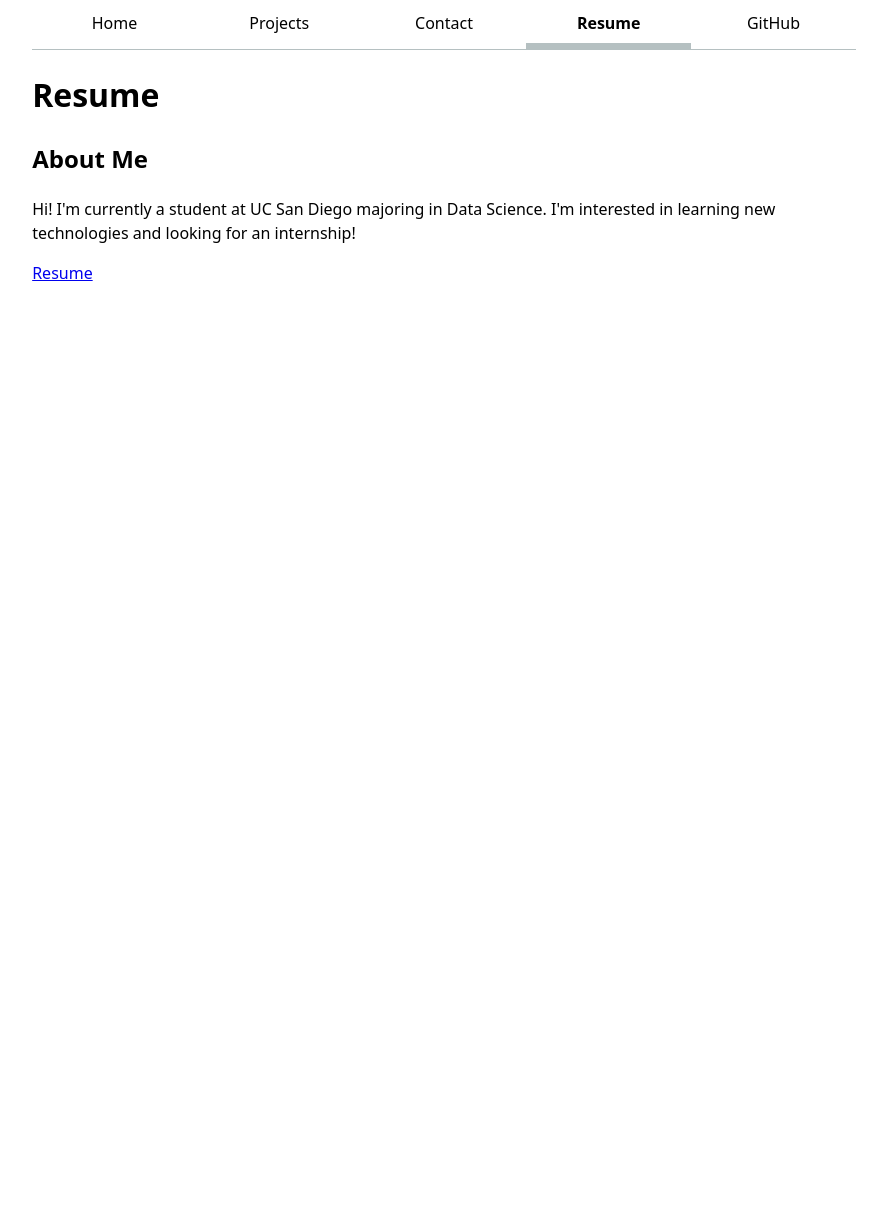
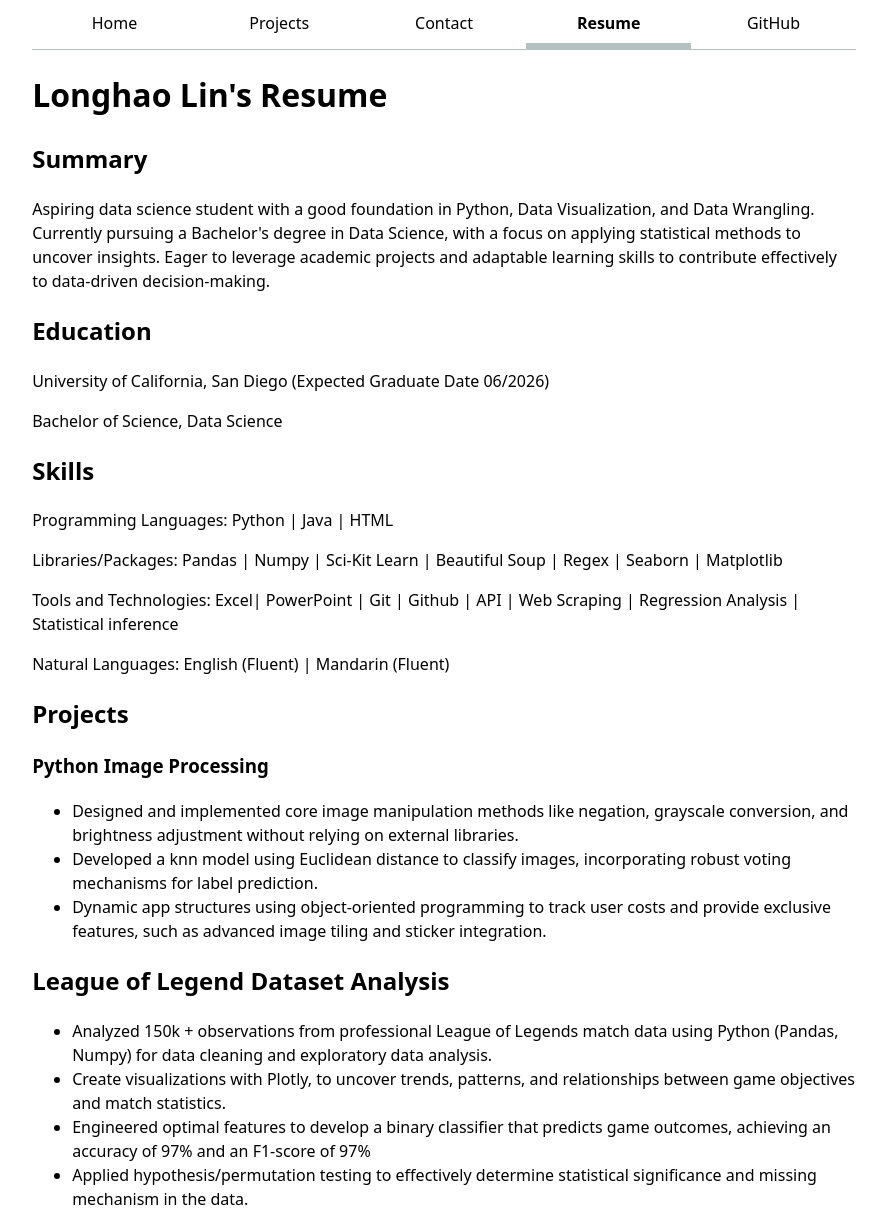
Before and after one commit to lh-008/portfolio, a plain HTML site: page resume/index.html in a window 1280 px wide. Shown: the part 5-1232 px from the top of the page, without its empty margins (196-1081 px from the left). Before the commit the page ends 800 px from the top, so only its background shows below. Drawn offline with Linux system fonts and the light colour scheme.

Commit message:
Update resume section

```diff
--- a/resume/index.html
+++ b/resume/index.html
@@ -16,14 +16,69 @@
             <li><a href="https://github.com/lh-008" target="_blank">GitHub</a></li>
         </ul>
     </nav>
-    <h1>Resume</h1>
+    <h1>Longhao Lin's Resume</h1>
+
     <section>
-        <h2>About Me</h2>
-        <p>
-            Hi! I'm currently a student at UC San Diego majoring in Data Science. I'm interested in learning new technologies and looking for an internship!
-        </p>
+        <article>
+            <h2>Summary</h2>
+                <p>Aspiring data science student with a good foundation in Python,
+                Data Visualization, and Data Wrangling. Currently pursuing a
+                Bachelor's degree in Data Science, with a focus on applying
+                statistical methods to uncover insights. Eager to leverage academic
+                projects and adaptable learning skills to contribute effectively to
+                data-driven decision-making.
+                </p>
+        </article>
 
+        <h2>Education</h2>
+        <p>University of California, San Diego (Expected Graduate Date 06/2026)</p>
+        <p>Bachelor of Science, Data Science </p>
+
+
+        <h2>Skills</h2>
+        <p>Programming Languages: Python | Java | HTML </p>
+        <p>Libraries/Packages: Pandas | Numpy | Sci-Kit Learn | Beautiful Soup | Regex | Seaborn | Matplotlib</p>
+        <p>Tools and Technologies: Excel| PowerPoint | Git | Github | API | Web Scraping | Regression Analysis | Statistical inference</p>
+        <p>Natural Languages: English (Fluent) | Mandarin (Fluent)</p>
+
+        <h2>Projects</h2>
+        <h3>Python Image Processing</h3>
+        <ul>
+            <li>Designed and implemented core image manipulation methods like
+                negation, grayscale conversion, and brightness adjustment without
+                relying on external libraries.
+            </li>
+            <li>
+                Developed a knn model using Euclidean distance to classify images,
+                incorporating robust voting mechanisms for label prediction.
+            </li>
+            <li>
+                Dynamic app structures using object-oriented programming to track
+                user costs and provide exclusive features, such as advanced image
+                tiling and sticker integration.
+            </li>
+        </ul>
+
+        <h2>League of Legend Dataset Analysis</h2>
+        <ul>
+            <li>
+                Analyzed 150k + observations from professional League of Legends match data using Python (Pandas, Numpy) for data
+                cleaning and exploratory data analysis.
+            </li>
+            <li>
+                Create visualizations with Plotly, to uncover trends, patterns, and relationships between game objectives and match
+                statistics.
+            </li>
+            <li>
+                Engineered optimal features to develop a binary classifier that predicts game outcomes, achieving an accuracy of 97%
+                and an F1-score of 97%
+            </li>
+            <li>
+                Applied hypothesis/permutation testing to effectively determine statistical significance and missing mechanism in the
+                data.
+            </li>
+        </ul>
     </section>
-    <a href = "Resume.pdf" target="_blank">Resume</a>
+
 </body>
 </html>
```
Also changed, not shown: 1 other file.
